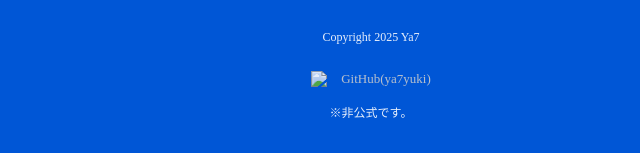
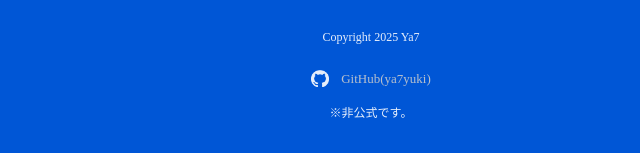
Before and after one commit to ya7yuki/HTML-CSS, a plain HTML site: page pages/frontend/roadmap.html in a window 1280 px wide. Shown: the part 1227-1385 px from the top of the page, 269-909 px from the left. Drawn offline with Linux system fonts and the light colour scheme; files that its build step writes are made by us from their sources; files whose address does not match are found by name.

Commit message:
フッターの画像のパスを修正

```diff
--- a/components/footer.html
+++ b/components/footer.html
@@ -4,7 +4,7 @@
         <p class="footer-p">Copyright 2025 Ya7</p>
         <div class="footer-links">
             <a class="github-link" href="https://github.com/ya7yuki/HTML-CSS.git" target="_blank" rel="noopener">
-                <img src="./image/github-mark-white.png" class="image-github">
+                <img src="/image/github-mark-white.png" class="image-github">
                 GitHub(ya7yuki)
             </a>
         </div>
```
